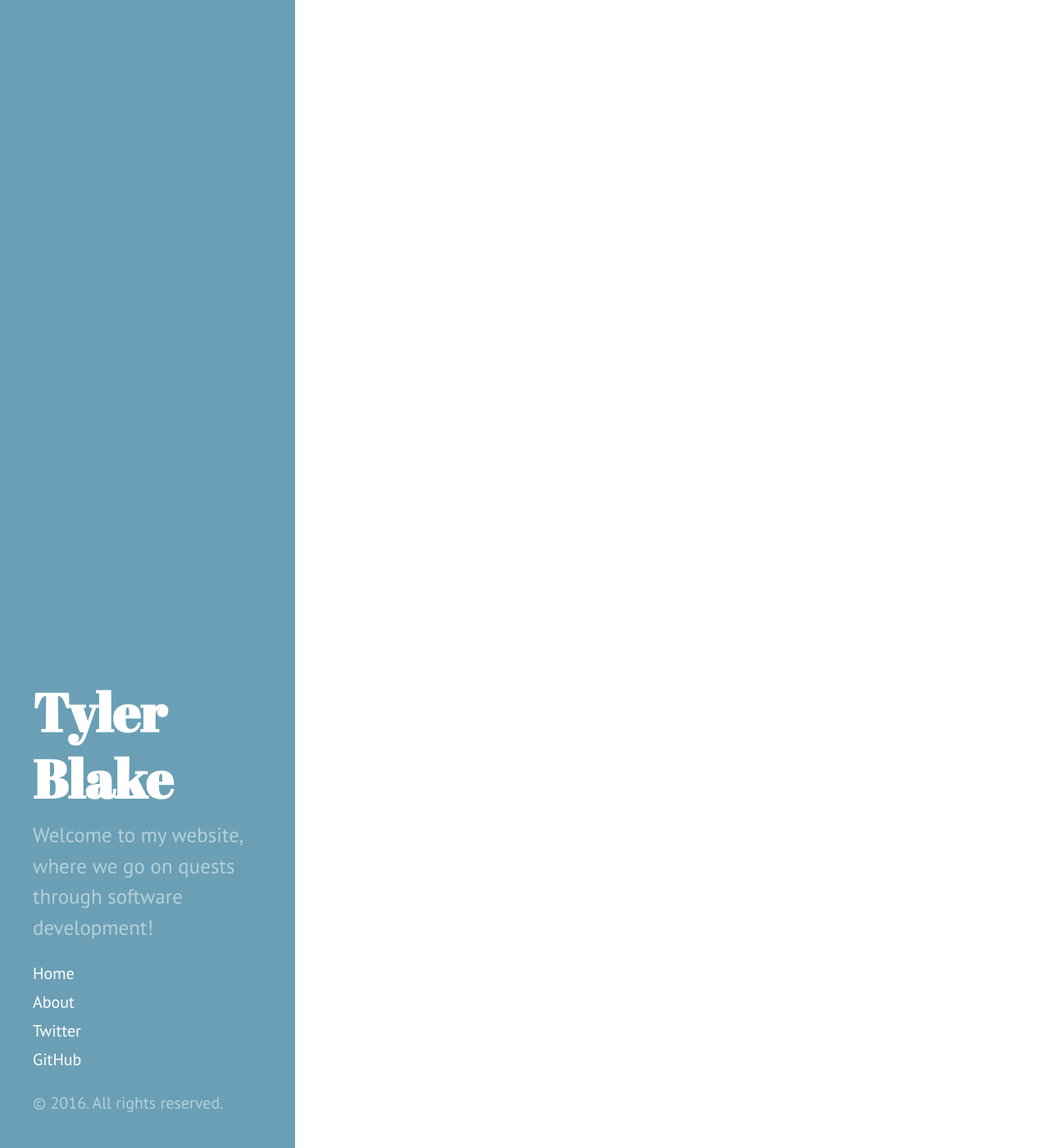
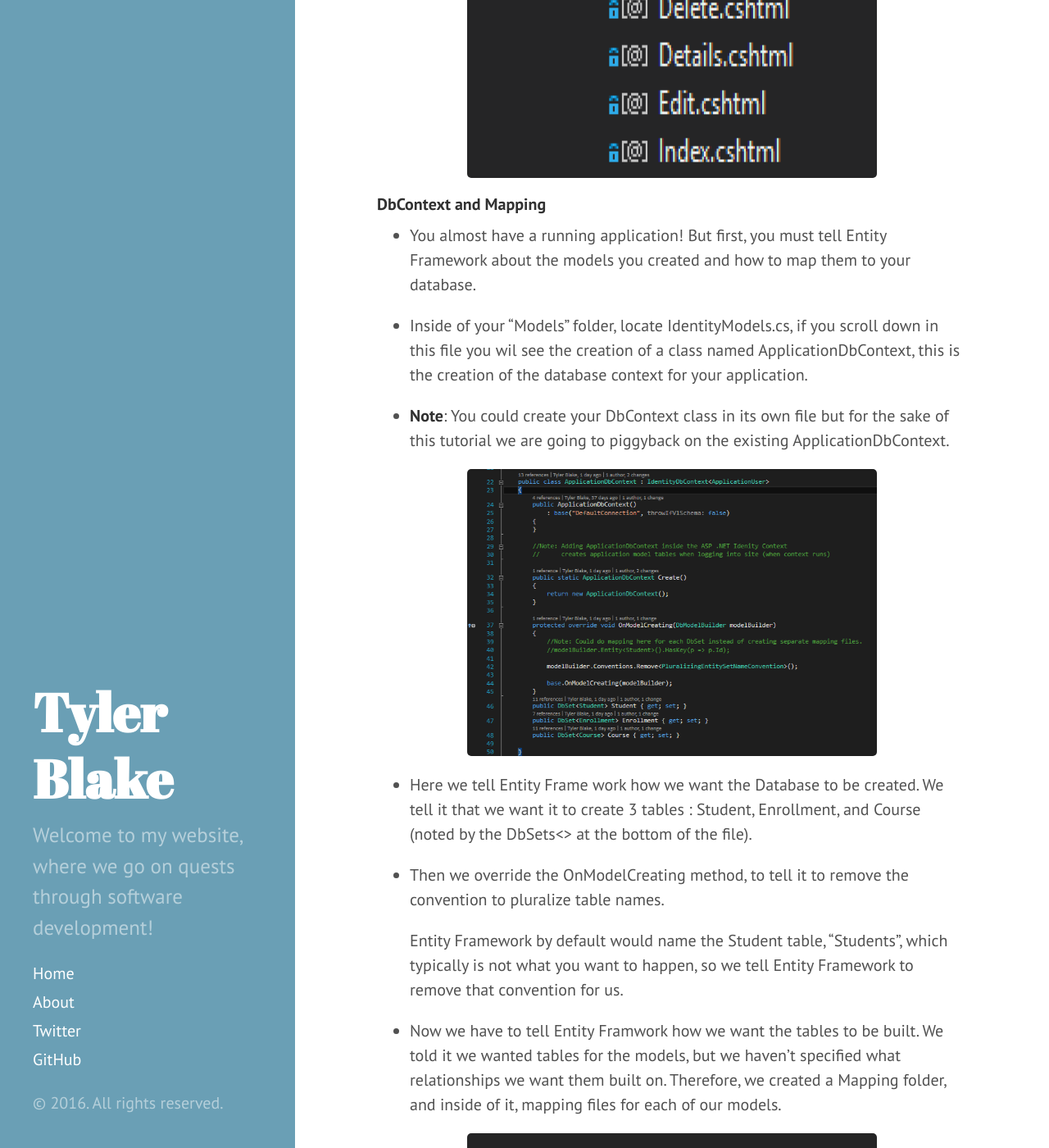
Before and after one commit to tylerablake/website, a Jekyll site: the page built from _posts/2016-08-01-mvc-tutorial-part2.md, in a window 1280 px wide and 1400 px high, scrolled down 3943 px. Shown: the whole window at 82% size. Built offline with Jekyll 4.4.1, drawn with Linux system fonts in a browser that asks for light colours; some of the changed text lies outside the part shown.

Commit message:
add more text and images to part 2 of tutorial

```diff
--- a/_posts/2016-08-01-mvc-tutorial-part2.md
+++ b/_posts/2016-08-01-mvc-tutorial-part2.md
@@ -29,7 +29,7 @@ how an MVC application works, and start writing some code!
 Now that you understand routing, let's start writing some code shall we?!
 
 
-#### Model
+#### Models
 * Go to the "Models" folder and create a new class, let's name it Student.cs. (We are going to write a school app).
 * Let's make this class public and add a few properties.
 
@@ -42,3 +42,54 @@ Now that you understand routing, let's start writing some code shall we?!
 <img src="/assets/enrollmentClass.png" width="500px;" height="350px;" style="margin:auto;">
 
 <img src="/assets/courseClass.png" width="550px;" height="250px;" style="margin:auto;">
+
+
+#### Controllers
+* Now we must create a controller for each of these models inside of our "Controllers" folder.
+
+<img src="/assets/controllersSubfolder.png" width="500px;" height="350px;" style="margin:auto;">
+
+* You will be asked how you would like the controller to be scaffolded, this means it will auto generate the controller for you based off of a data model and DbContext for you.
+
+* **Note**: While this will write a lot of code for you, it will cause a lot of "fluff" to be generated, which means excessive code that you do not need in your controller, you've been warned. It is **best** to select "MVC 5 Controller - Empty".
+
+#### Views
+
+* Now that you have completed this step, you will notice that a corresponding folder has been created for you in the "Views" folder, 1 for each of the controllers you set up.
+
+<img src="/assets/viewsSubfolder.png" width="500px;" height="350px;" style="margin:auto;">
+
+* In each of these subfolders, you will have a file : "Index.cshtml"
+* **Note**: cshtml stands for c# html.
+
+* In these subfolders you will create a .cshtml file for each of your controller actions.
+* Below you can see that I already have an Index, Create, Edit, Delete, and Details methods in my Student controller
+
+<img src="/assets/studentViewsFolder.png" width="500px;" height="350px;" style="margin:auto;">
+
+
+#### DbContext and Mapping
+* You almost have a running application! But first, you must tell Entity Framework about the models you created and how to map them to your database.
+
+* Inside of your "Models" folder, locate IdentityModels.cs, if you scroll down in this file you wil see the creation of a class named ApplicationDbContext, this is the creation of the database context for your application.
+
+* **Note**: You could create your DbContext class in its own file but for the sake of this tutorial we are going to piggyback on the existing ApplicationDbContext.
+
+
+<img src="/assets/applicationDbContext.png" width="500px;" height="350px;" style="margin:auto;">
+
+* Here we tell Entity Frame work how we want the Database to be created. We tell it that we want it to create 3 tables : Student, Enrollment, and Course (noted by the DbSets<> at the bottom of the file).
+
+* Then we override the OnModelCreating method, to tell it to remove the convention to pluralize table names.
+
+	Entity Framework by default would name the Student table, "Students", which typically is not what you want to happen, so we tell Entity Framework to remove that convention for us.
+
+* Now we have to tell Entity Framwork how we want the tables to be built. We told it we wanted tables for the models, but we haven't specified what relationships we want them built on. Therefore, we created a Mapping folder, and inside of it, mapping files for each of our models.
+
+<img src="/assets/mappingFolder.png" width="500px;" height="350px;" style="margin:auto;">
+
+<img src="/assets/studentMapping.png" width="500px;" height="350px;" style="margin:auto;">
+
+* Since we inherited from the EntityTypeConfiguration<> class, Entity Framework will look at our mapping files as a reference on how to build the relationships for the tables for us in the database.
+
+* Here you can see that we want a Student to have a primary key of Id, have required fields of FirstName, LastName, and EnrollmentDate, and we specify that a student may have many Enrollments. After all, what type of school only lets a student enroll in 1 course?!
```
Also changed, not shown: assets/applicationDbContext.png (added), assets/controllersSubfolders.png (added), assets/mappingFolder.png (added), assets/studentMapping.png (added), assets/studentViewsFolder.png (added), assets/viewsSubfolder.png (added).
